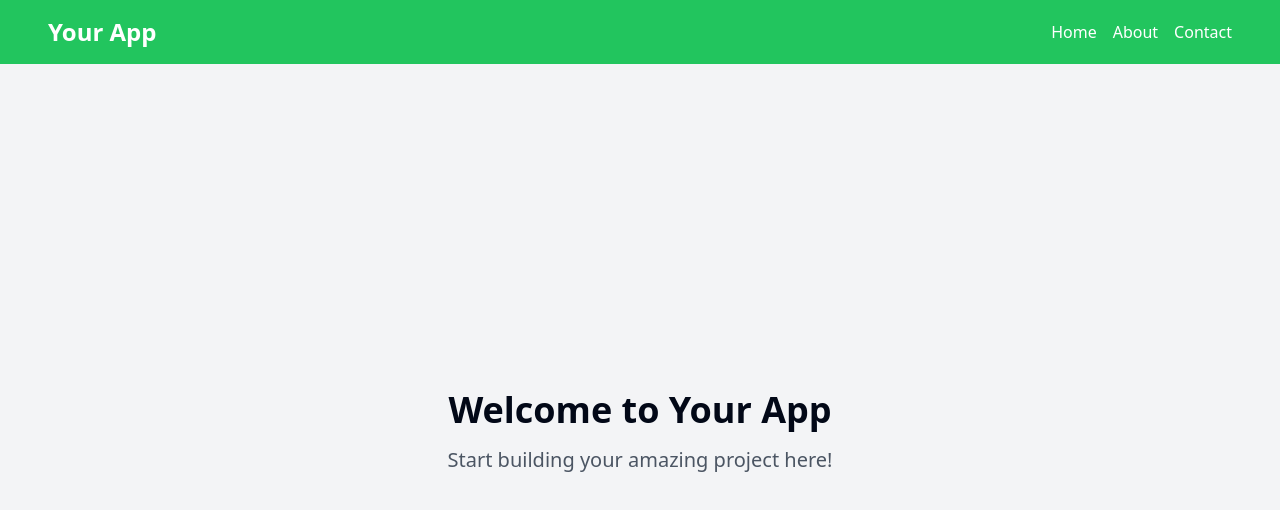
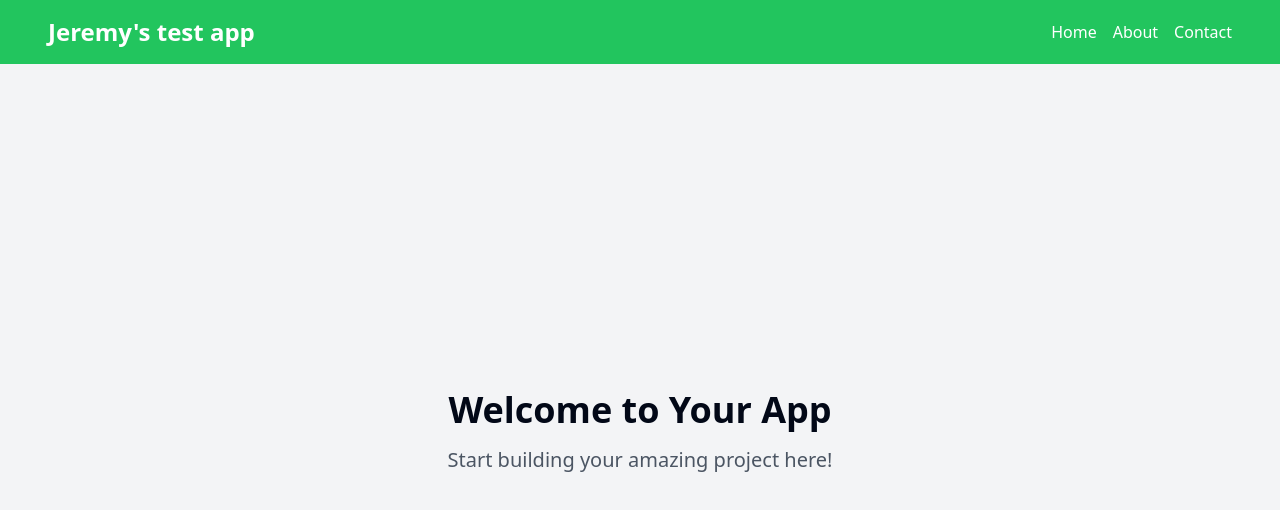
Before and after one commit to jkinyua-ops/hst-ai-34a98b2a-5c74-4b14-8cc9-daa76d2e7a4b, a React (Vite) app: page / in a window 1280 px wide. Shown: the top 510 px of the page. Built offline with nearby package versions, Linux system fonts and the light colour scheme.

Commit message:
update file

```diff
--- a/src/pages/Index.tsx
+++ b/src/pages/Index.tsx
@@ -6,7 +6,7 @@ const Index = () => {
     <div className="min-h-screen flex flex-col bg-gray-100">
       <nav className="bg-green-500 p-4">
         <div className="container mx-auto flex justify-between items-center">
-          <Link to="/" className="text-white text-2xl font-bold">Your App</Link>
+          <Link to="/" className="text-white text-2xl font-bold">Jeremy's test app</Link>
           <div className="space-x-4">
             <Link to="/" className="text-white hover:text-green-200">Home</Link>
             <Link to="/about" className="text-white hover:text-green-200">About</Link>
```
